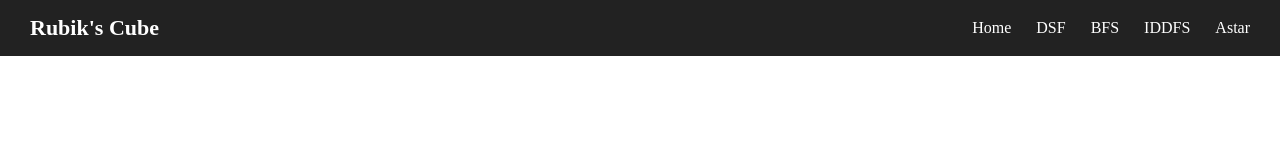
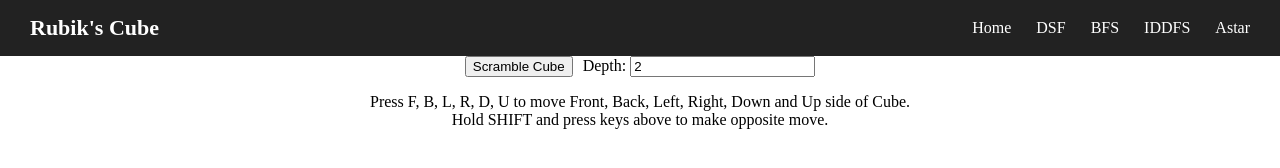
Before and after one commit to EmoProgramming/rubiksCube, a plain HTML site: page html/index.html in a window 1280 px wide. Drawn offline with Linux system fonts and the light colour scheme.

Commit message:
Change html form, add buttons, text, moves

```diff
--- a/html/index.html
+++ b/html/index.html
@@ -4,6 +4,7 @@
     <meta name="viewport" content="width=device-width, initial-scale=1.0">
     <link rel="stylesheet" href="../css/style.css">
     <link rel="stylesheet" href="../css/header.css">
+    <link rel="stylesheet" href="../css/solver.css">
     <title>Document</title>
 </head>
 <body data-page="home">
@@ -11,8 +12,40 @@
     <div id="navigation"></div>
 
 
+<main>
 
-<main>
+    <section id="cube-controls">
+
+        <div class="controls-row">
+            <button id="scrambleButton">Scramble Cube</button>
+
+            <label>
+                Depth:
+                <input
+                    id="scrambleDepth"
+                    type="number"
+                    min="1"
+                    value="2"
+                >
+            </label>
+        </div>
+
+    </section>
+
+    <section id="cube-info">
+
+        <p id="hint">
+            Press F, B, L, R, D, U to move Front, Back, Left, Right,
+            Down and Up side of Cube.<br>
+            Hold SHIFT and press keys above to make opposite move.
+        </p>
+
+        <p id="movesMade"></p>
+
+        <p id="solution"></p>
+
+    </section>
+
     <div class="scene">
         <div class="cube" id="cube"></div>
     </div>
@@ -21,9 +54,10 @@
 
     </div>
 
+
 </main>
 
+<script type="module" src="../js/main.js"></script>
 <script src="../js/script.js"></script>
-<script type="module" src="../js/cube.js"></script>
 </body>
 </html>
```
